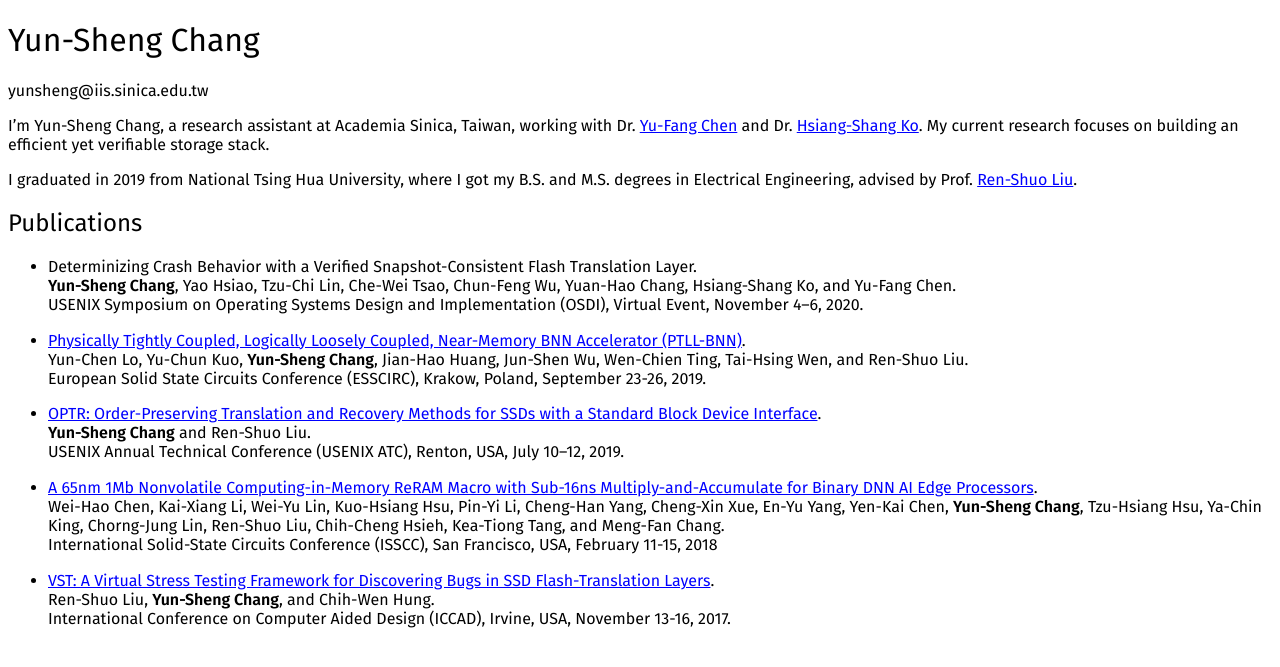
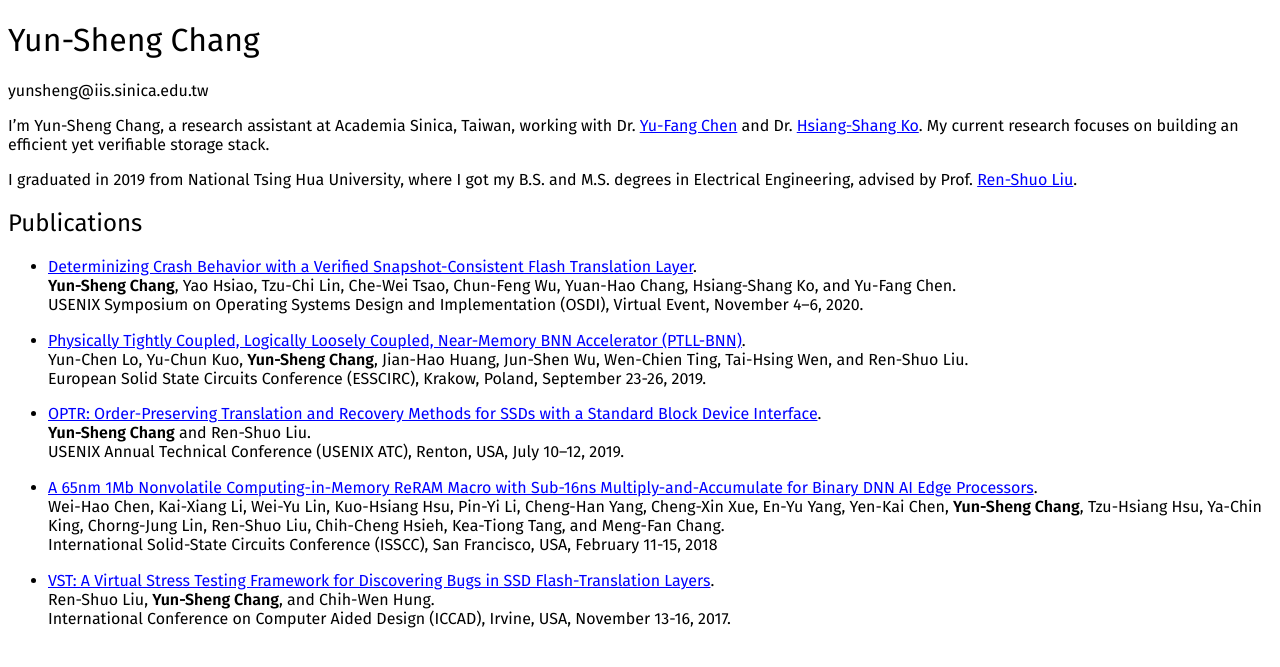
Before and after one commit to yunshengtw/yunshengtw.github.io, a Jekyll site: the page built from index.md, in a window 1280 px wide. Shown: the top 667 px of the page. Built offline with Jekyll 4.4.1, drawn with Linux system fonts in a browser that asks for light colours; part of the change alters nothing that is shown.

```diff
--- a/index.md
+++ b/index.md
@@ -12,7 +12,7 @@ I graduated in 2019 from National Tsing Hua University, where I got my B.S. and
 
 ## Publications
 
-* Determinizing Crash Behavior with a Verified Snapshot-Consistent Flash Translation Layer. <br>
+* [Determinizing Crash Behavior with a Verified Snapshot-Consistent Flash Translation Layer](assets/papers/scftl.pdf). <br>
   **Yun-Sheng Chang**, Yao Hsiao, Tzu-Chi Lin, Che-Wei Tsao, Chun-Feng Wu, Yuan-Hao Chang, Hsiang-Shang Ko, and Yu-Fang Chen. <br>
   USENIX Symposium on Operating Systems Design and Implementation (OSDI), Virtual Event, November 4–6, 2020.
 
```
Also changed, not shown: 1 other file.
